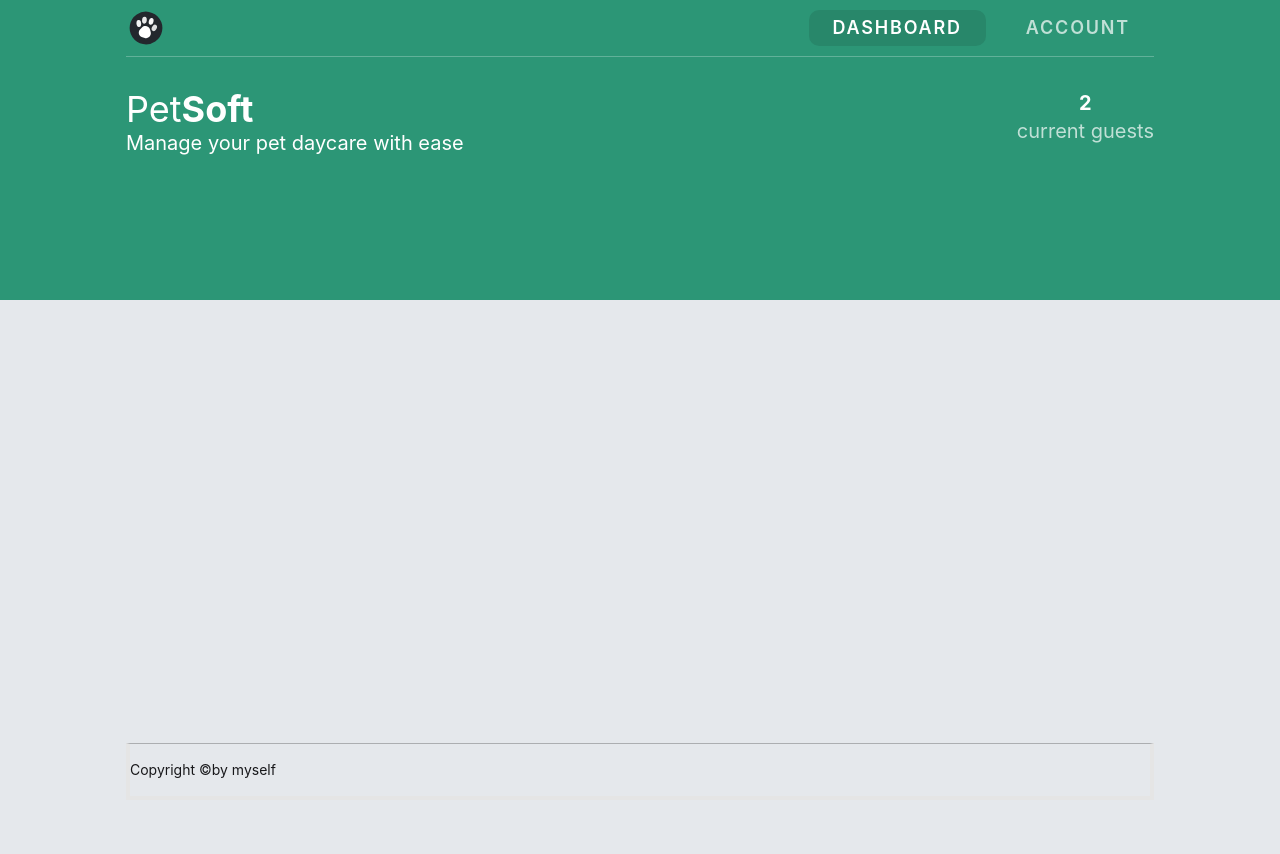
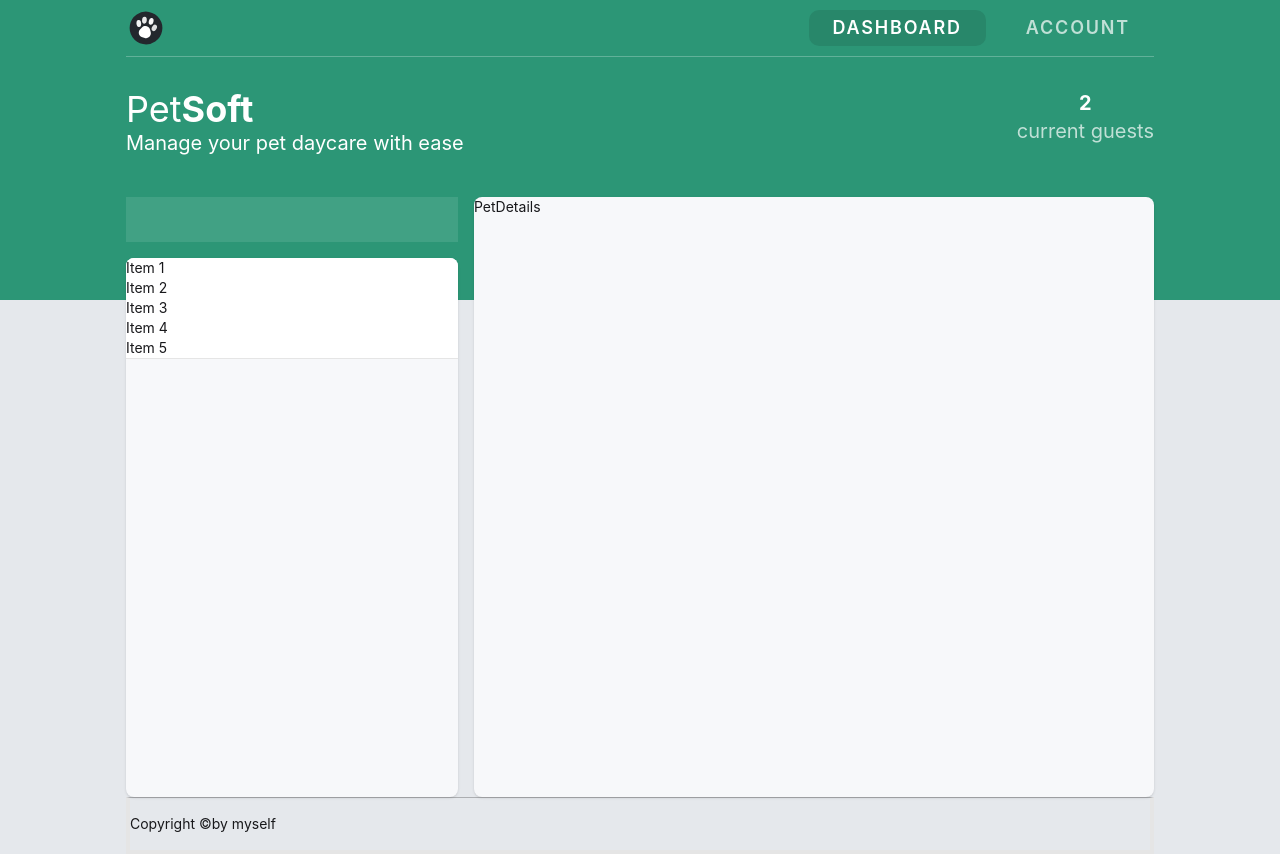
Before and after one commit to truejojo/petsoft, a Next.js app: page /app/dashboard in a window 1280 px wide. Before the commit the page ends 800 px from the top, so only its background shows below. Built offline with nearby package versions, Linux system fonts and the light colour scheme.

Commit message:
Dashboard Grid-Layout

```diff
--- a/src/app/app/dashboard/page.tsx
+++ b/src/app/app/dashboard/page.tsx
@@ -1,12 +1,34 @@
 import Branding from '@/components/branding';
+import ContentBlock from '@/components/contentBlock';
+import PetDetails from '@/components/petDetails';
+import PetList from '@/components/petList';
+import SearchForm from '@/components/searchForm';
 import Stats from '@/components/stats';
 
 const DashboardPage = () => {
   return (
-    <main className='text-white pt-8 flex justify-between'>
-      <Branding />
+    <main className='space-y-10'>
+      <div className='text-white pt-8 flex justify-between'>
+        <Branding />
+        <Stats />
+      </div>
+      <div className='grid md:grid-cols-3 grid-rows-[45px_auto_auto] md:grid-rows-[45px_1fr] gap-4 h-[600px]'>
+        <div className='md:row-start-1 md:row-span-1 md:col-start-1 md:col-span-1'>
+          <SearchForm />
+        </div>
 
-      <Stats />
+        <div className='md:row-start-2 md:row-span-full md:col-start-1 md:col-span-1'>
+          <ContentBlock>
+            <PetList />
+          </ContentBlock>
+        </div>
+
+        <div className='md:row-start-1 md:row-span-full md:col-start-2 md:col-span-full'>
+          <ContentBlock>
+            <PetDetails />
+          </ContentBlock>
+        </div>
+      </div>
     </main>
   );
 };
--- /dev/null
+++ b/src/components/contentBlock.tsx
@@ -0,0 +1,21 @@
+import { cn } from '@/lib/utils';
+
+type ContentBlockProps = {
+  children: React.ReactNode;
+  className?: string;
+};
+
+const ContentBlock = ({ children, className }: ContentBlockProps) => {
+  return (
+    <div
+      className={cn(
+        'bg-[#F7F8FA] shadow-sm rounded-md overflow-hidden h-full w-full',
+        className,
+      )}
+    >
+      {children}
+    </div>
+  );
+};
+
+export default ContentBlock;
--- /dev/null
+++ b/src/components/petDetails.tsx
@@ -0,0 +1,5 @@
+const PetDetails = () => {
+  return <section className='flex flex-col h-full w-full'>PetDetails</section>;
+};
+
+export default PetDetails;
--- /dev/null
+++ b/src/components/petList.tsx
@@ -0,0 +1,13 @@
+const PetList = () => {
+  return (
+    <ul className='border-b border-light bg-white'>
+      <li>Item 1</li>
+      <li>Item 2</li>
+      <li>Item 3</li>
+      <li>Item 4</li>
+      <li>Item 5</li>
+    </ul>
+  );
+};
+
+export default PetList;
--- /dev/null
+++ b/src/components/searchForm.tsx
@@ -0,0 +1,10 @@
+const SearchForm = () => {
+  return (
+    <div>
+      <label htmlFor='pet'></label>
+      <input id='pet' title='Pet' className='w-full h-[45px] bg-white/10' />
+    </div>
+  );
+};
+
+export default SearchForm;
```
